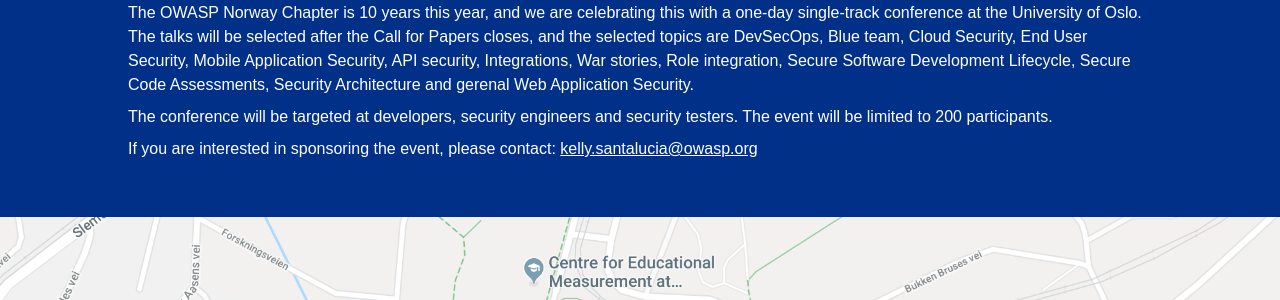
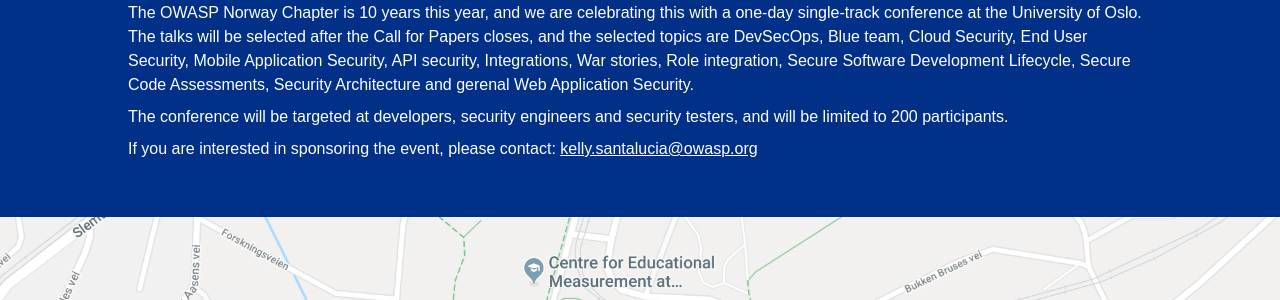
Before and after one commit to OWASP/owasp-norway-day-2018, a Jekyll site: the page built from index.html, in a window 1280 px wide. Shown: the part 747-1047 px from the top of the page. Built offline with Jekyll 4.4.1, drawn with Linux system fonts in a browser that asks for light colours; some web fonts are replaced.

Commit message:
Better text

```diff
--- a/index.html
+++ b/index.html
@@ -19,7 +19,7 @@
 
 <section class="inverse">
 	<p>The OWASP Norway Chapter is 10 years this year, and we are celebrating this with a one-day single-track conference at the University of Oslo. The talks will be selected after the Call for Papers closes, and the selected topics are DevSecOps, Blue team, Cloud Security, End User Security, Mobile Application Security, API security, Integrations, War stories, Role integration, Secure Software Development Lifecycle, Secure Code Assessments, Security Architecture and gerenal Web Application Security.</p>
-	<p>The conference will be targeted at developers, security engineers and security testers. The event will be limited to 200 participants.</p>
+	<p>The conference will be targeted at developers, security engineers and security testers, and will be limited to 200 participants.</p>
 	<p>If you are interested in sponsoring the event, please contact: <a href="mailto:kelly.santalucia@owasp.org">kelly.santalucia@owasp.org</a></p>
 </section>
 
```
